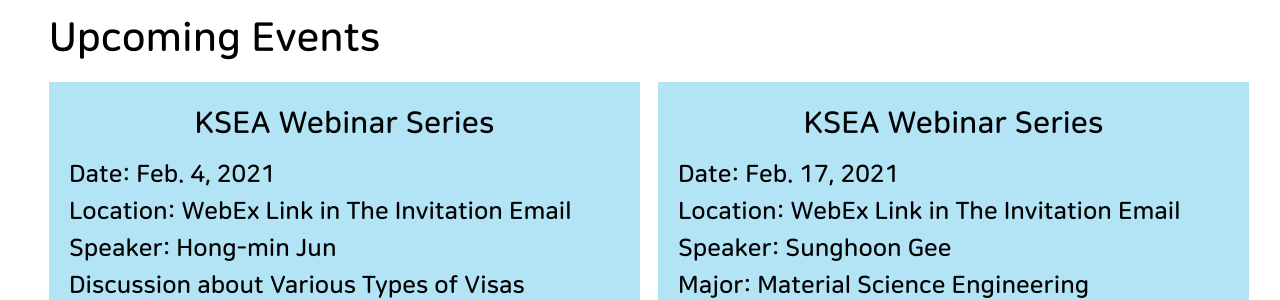
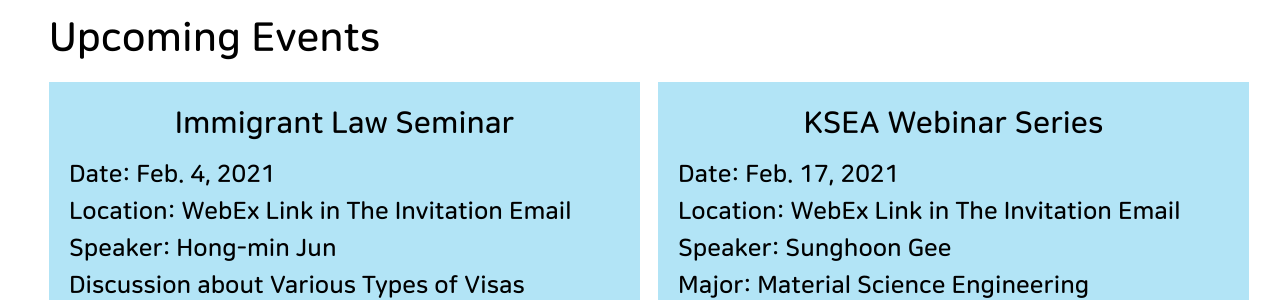
Before and after one commit to KSEAWisconsin/kseawisconsin.github.io, a Jekyll site: the page built from index.html, in a window 1280 px wide. Shown: the part 696-996 px from the top of the page. Built offline with Jekyll 4.4.1, drawn with Linux system fonts in a browser that asks for light colours.

Commit message:
Immigrant Law Seminar

```diff
--- a/_data/home_events.yml
+++ b/_data/home_events.yml
@@ -10,7 +10,7 @@
 ##   additional_info2: # 2st line of additional information.
 ##   additional_info3: # 2st line of additional information.
 
-- event_name: KSEA Webinar Series
+- event_name: Immigrant Law Seminar
   detail_url:
   date: Feb. 4, 2021
   location: WebEx Link in The Invitation Email
```
